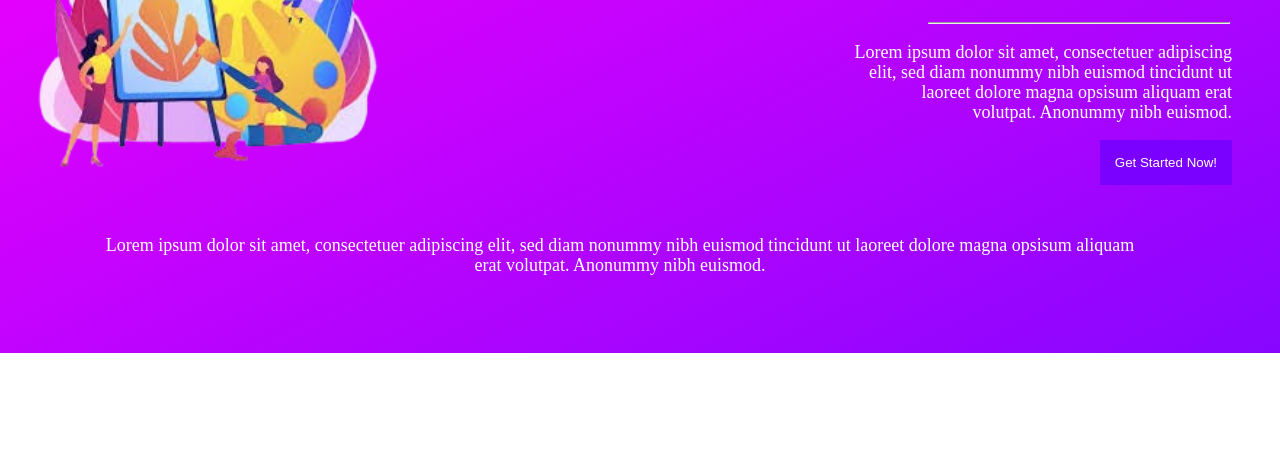
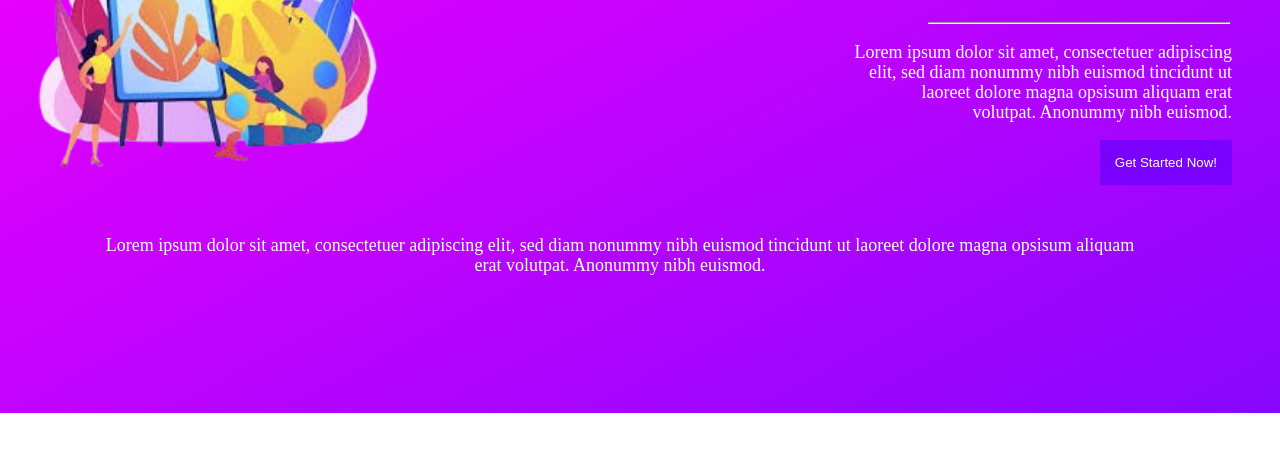
Before and after one commit to armeenashraf/project-12, a plain HTML site: page index.html in a window 1280 px wide. Shown: the part 253-704 px from the top of the page. Drawn offline with Linux system fonts and the light colour scheme.

Commit message:
Adjust body height in base.css
Increased the height of the body from 590px to 640px.

```diff
--- a/base.css
+++ b/base.css
@@ -1,7 +1,7 @@
 body{
     background-image: linear-gradient(to bottom right, rgb(252, 0, 252), rgb(135, 6, 255));
     background-repeat: no-repeat;
-    height: 590px;
+    height: 650px;
 }
 ul{
     list-style-type: none;
```
